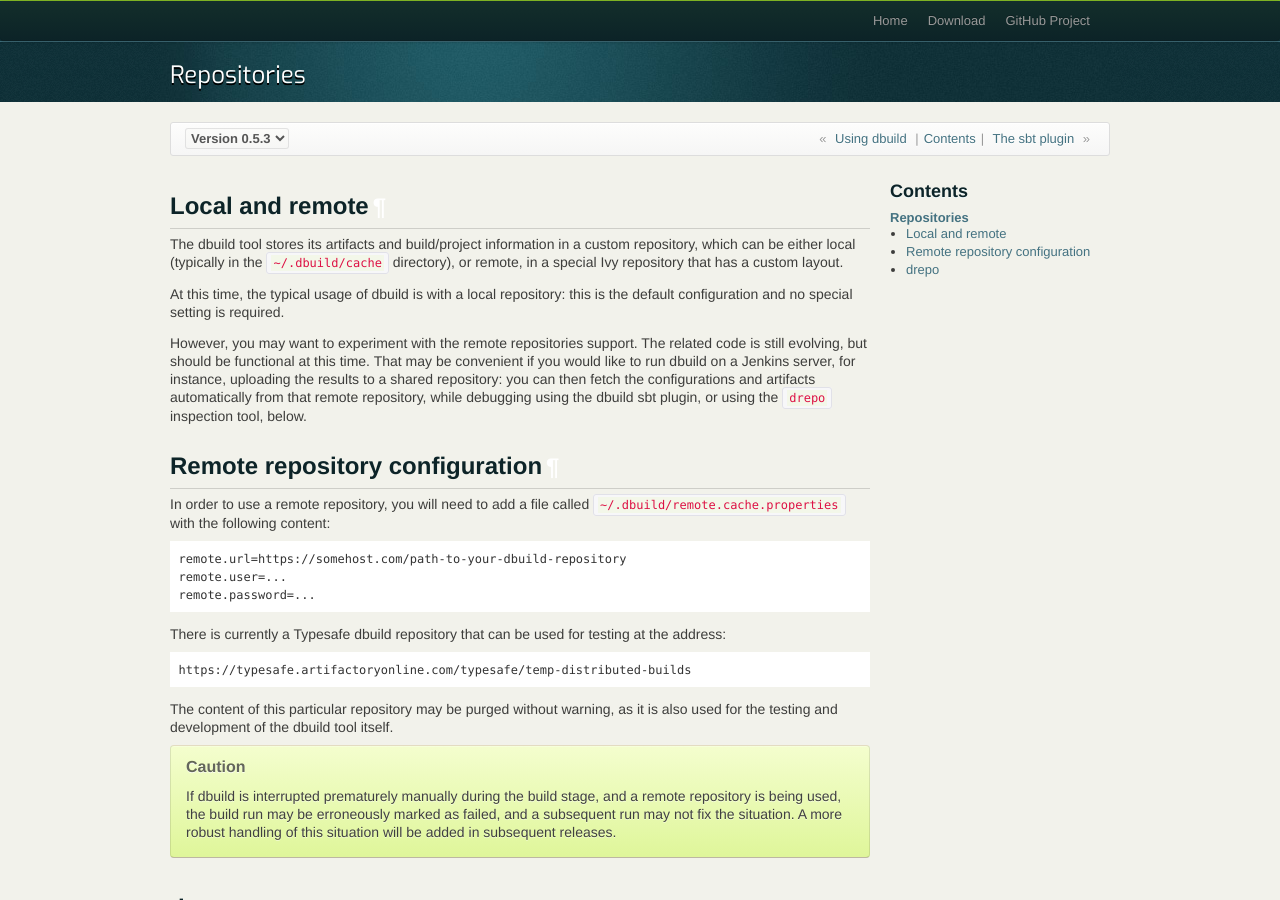
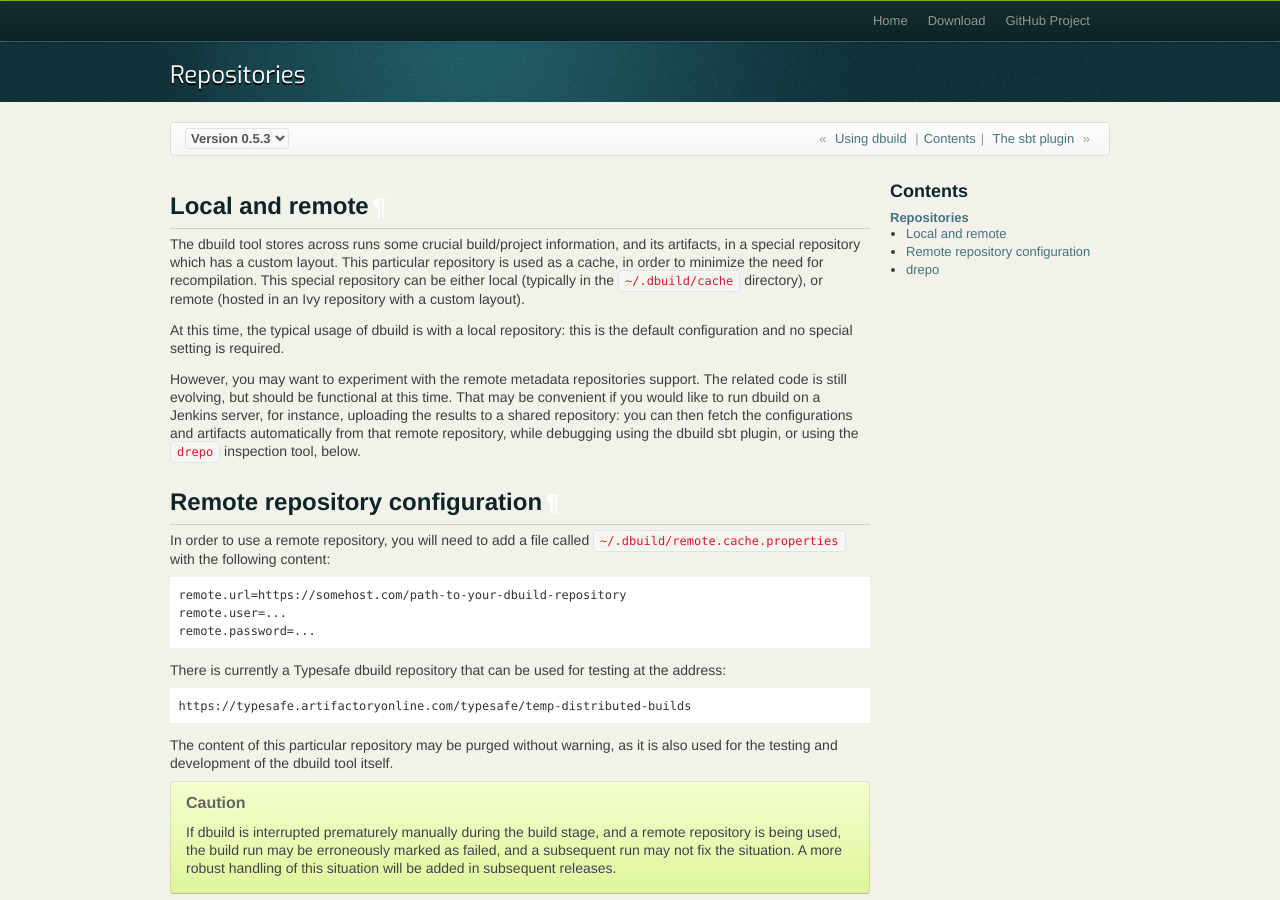
Before and after one commit to lightbend-labs/dbuild, a Sphinx documentation site: the page built from docs/src/sphinx/repositories.rst, in a window 1280 px wide and 900 px high. Built offline with Sphinx 7.4.7, drawn with Linux system fonts in a browser that asks for light colours.

Commit message:
Adding deploy manual pages.

```diff
--- a/docs/src/sphinx/dbuild.rst
+++ b/docs/src/sphinx/dbuild.rst
@@ -149,5 +150,6 @@
   the project dependencies. These commands can be used, for example, to change settings
   using forms like "set setting := ...".
 
+The optional section ``deploy`` is described on the next page.
 
-*Next:* :doc:`repositories`.
+*Next:* :doc:`deploy`.
--- a/docs/src/sphinx/repositories.rst
+++ b/docs/src/sphinx/repositories.rst
@@ -4,14 +4,15 @@
 Local and remote
 ----------------
 
-The dbuild tool stores its artifacts and build/project information in a custom repository, which can be
-either local (typically in the ``~/.dbuild/cache`` directory), or remote, in a special Ivy repository that has
-a custom layout.
+The dbuild tool stores across runs some crucial build/project information, and its artifacts, in a special repository
+which has a custom layout. This particular repository is used as a cache, in order to minimize the need for recompilation.
+This special repository can be either local (typically in the ``~/.dbuild/cache`` directory), or remote (hosted in an Ivy
+repository with a custom layout).
 
 At this time, the typical usage of dbuild is with a local repository: this is the default configuration
 and no special setting is required.
 
-However, you may want to experiment with the remote repositories support. The related code is still evolving,
+However, you may want to experiment with the remote metadata repositories support. The related code is still evolving,
 but should be functional at this time. That may be convenient if you would like to run
 dbuild on a Jenkins server, for instance, uploading the results to a shared repository: you can then fetch
 the configurations and artifacts automatically from that remote repository, while debugging using the
```
Also changed, not shown: other parts of docs/src/sphinx/dbuild.rst (+2 -1 lines), docs/src/sphinx/deploy.rst (added, +53 -0 lines).
